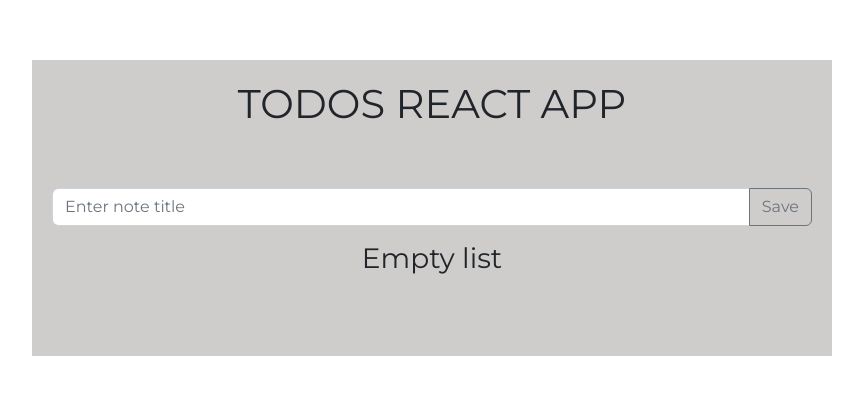
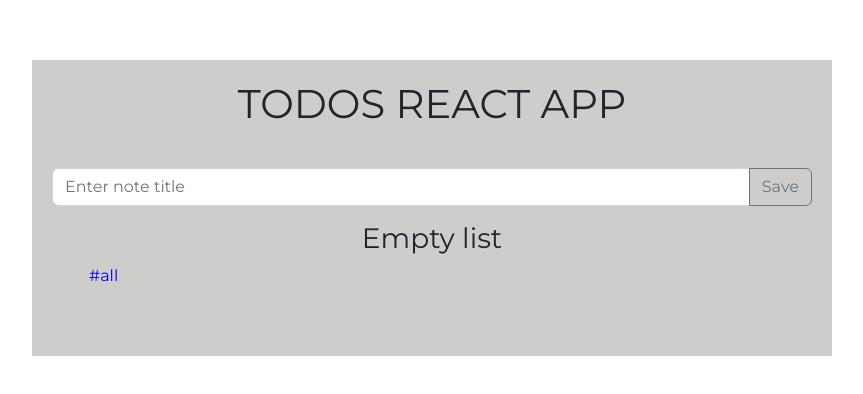
Before and after one commit to 1991artem/todo-tags, a React (Create React App) app: page / in a window 1280 px wide. Shown: the part 192-586 px from the top of the page, without its empty margins (208-1071 px from the left). Built offline with nearby package versions, Linux system fonts and the light colour scheme.

Commit message:
feat: add animation

```diff
--- a/src/App.tsx
+++ b/src/App.tsx
@@ -1,13 +1,15 @@
 import React from 'react';
 import { ListForm } from './components/ListForm';
 import './components/styles/index.scss'
+import { ITodos } from './interfaces/interfaces';
 
 function App() {
+  const storage: ITodos[] = localStorage.getItem('todos') ? JSON.parse(localStorage.getItem('todos') as string) : [];
 
   return (
     <div className="App">
       <h1>TODOS REACT APP</h1>
-      <ListForm />
+      <ListForm storage={storage}/>
     </div>
   );
 }
--- a/src/components/List/List.tsx
+++ b/src/components/List/List.tsx
@@ -1,3 +1,7 @@
+import {
+  CSSTransition,
+  TransitionGroup,
+} from 'react-transition-group';
 import { ITodos } from "../../interfaces/interfaces";
 import './task.scss';
 import Task from "./Task";
@@ -7,15 +11,25 @@ interface IList {
 }
 
 function List({todos}: IList) {
-
   return (
     <div className="list-todos">
       {
-        !todos.length? <h3 style={{textAlign: "center"}}>Empty list</h3>
+        todos.length ?
+        <TransitionGroup appear={true}>
+          {
+        todos.map((todos: ITodos) => (
+          <CSSTransition
+          key={todos.id}
+          timeout={500}
+          classNames="task"
+          >
+            <Task task={todos} />
+          </CSSTransition>
+        ))
+      }
+      </TransitionGroup>
         :
-        todos.map((todos: ITodos, index: number) => {
-          return <Task task={todos} key={index} />
-        })
+        <h3 style={{textAlign: "center"}}>Empty list</h3>
       }
     </div>
    );
--- /dev/null
+++ b/src/components/List/Tags.tsx
@@ -0,0 +1,33 @@
+import { useState } from "react";
+import { NavLink } from "react-bootstrap";
+
+interface ITags {
+  tags: string[];
+  setTag: (value: string) => void;
+}
+
+function Tags({tags, setTag}:ITags) {
+  const [activeTag, setActiveTag] = useState(tags[0]);
+  const tagsClickHandler = (tag: string) => {
+    setTag(tag)
+    setActiveTag(tag)
+  }
+
+  return (
+      <ul className="tags">
+        {
+          tags.map(tag =>
+          <li key={tag}
+          onClick={()=>tagsClickHandler(tag)}>
+            <NavLink
+            className={activeTag===tag? 'active-tag' : ''}
+            >
+              {tag}
+            </NavLink>
+          </li>)
+        }
+      </ul>
+    );
+}
+
+export default Tags;
--- a/src/components/List/task.scss
+++ b/src/components/List/task.scss
@@ -35,3 +35,18 @@ $button-color: rgb(207, 204, 204);
 .complited {
   text-decoration: line-through;
 }
+
+.task-enter {
+  transform: translateX(-650px);
+}
+.task-enter-active {
+  transform: translateX(0px);
+  transition: all 500ms ease-in;
+}
+.task-exit {
+  opacity: 1;
+}
+.task-exit-active {
+  transform: translateX(-650px);
+  transition: all 500ms ease-in;
+}
--- a/src/components/ListForm.tsx
+++ b/src/components/ListForm.tsx
@@ -2,38 +2,18 @@ import { createContext, useEffect, useState } from "react";
 import Input from "./Input/Input";
 import List from "./List/List";
 import { IContext, ITodos } from '../interfaces/interfaces';
+import useTodos from "./hooks/useTodos";
+import Tags from "./List/Tags";
+
+interface IListForm {
+  storage: ITodos[] | [];
+}
 
 export const TodosContext = createContext({} as IContext);
 
-export function ListForm() {
-  const [todos, setTodos] = useState([] as ITodos[]);
-  const [todoTitle, setTodoTitle] = useState('')
+export function ListForm({storage}: IListForm) {
+  const {todosList, tagsArray, setTodos, setTodoTitle, setTag} = useTodos(storage);
 
-  const getTags = (title: string): string[] => {
-    const tagsArray: string[] = title.split(' ');
-    const fiterTagArray =  tagsArray.filter((item:string) => {
-      if(item.includes('#')){
-        return item;
-      } else return null
-    })
-    return fiterTagArray.map((item:string) =>{
-      const tag =  item.split('#');
-      return tag.length === 1? `#${tag[0]}`:`#${tag[1]}`
-    })
-  }
-
-  const addTodoToList = (title: string) => {
-    if(title){
-      const todo: ITodos = {
-        id: todos.length,
-        title: title,
-        completed: false,
-        tags: getTags(title)
-      }
-      setTodos([...todos, todo])
-      setTodoTitle('')
-    }
-  }
   const toggleHandler = (id: number) => {
     setTodos(prev =>
       prev.map((todo: ITodos) => {
@@ -53,16 +33,14 @@ export function ListForm() {
     onToggle: toggleHandler,
     onRemove: removeHandler,
   }
-  // eslint-disable-next-line react-hooks/exhaustive-deps
-  useEffect(()=>addTodoToList(todoTitle), [todoTitle])
-
 
   return (
     < TodosContext.Provider value={context}>
-        <div className="list">
-      <Input setTodoTitle={setTodoTitle}/>
-      <List todos={todos} />
-    </div>
+      <div className="list">
+        <Input setTodoTitle={setTodoTitle}/>
+        <List todos={todosList} />
+        <Tags tags={tagsArray} setTag={setTag}/>
+      </div>
     </TodosContext.Provider>
     );
 }
--- /dev/null
+++ b/src/components/hooks/useTags.tsx
@@ -0,0 +1,37 @@
+import { useMemo, useState } from 'react';
+import { ITodos } from '../../interfaces/interfaces';
+
+const useTags = (todos: ITodos[]) => {
+  const defaultTags = ['#all']
+  const [tag, setTag] = useState(defaultTags[0]);
+
+  const tagsArray = useMemo(()=>{
+    const allTags = todos.map((todo: ITodos) => todo.tags)
+    const tags = new Set([...defaultTags, ...allTags.flat()]);
+    return Array.from(tags)
+  }, [todos])
+
+  const getTags = (title: string): string[] => {
+    const tagsArray: string[] = title.split(' ');
+    const fiterTagArray =  tagsArray.filter((item:string) => {
+      if(item.includes('#')){
+        return item;
+      } else return null
+    })
+    return fiterTagArray.map((item:string) =>{
+      const tag =  item.split('#');
+      return tag.length === 1? `#${tag[0]}`:`#${tag[1]}`
+    })
+  }
+
+  return {
+    tag,
+    tagsArray,
+    defaultTags,
+    getTags,
+    setTag
+  }
+
+}
+
+export default useTags;
--- /dev/null
+++ b/src/components/hooks/useTodos.tsx
@@ -0,0 +1,51 @@
+import { useState, useEffect, useMemo } from 'react';
+import { ITodos } from '../../interfaces/interfaces';
+import useTags from './useTags';
+
+const useTodos = (storage: ITodos[]) => {
+  const [todos, setTodos] = useState(storage);
+  const [todoTitle, setTodoTitle] = useState('');
+  const {tagsArray, tag, defaultTags, getTags, setTag} = useTags(todos);
+
+  useEffect(()=>{
+    if(storage){
+      setTodos(storage);
+    }
+  }, [])
+
+
+  const todosList = useMemo(()=>{
+    if(defaultTags.includes(tag)){
+      return [...todos]
+    } else {
+      return [...todos].filter((todo: ITodos) => {if(todo.title.includes(tag)){
+        return todo;
+      }});
+    }
+  }, [tag, todos]);
+
+  const addTodoToList = (title: string) => {
+    if(title){
+      const todo: ITodos = {
+        id: Date.now(),
+        title: title,
+        completed: false,
+        tags: getTags(title)
+      }
+      setTodos([...todosList, todo])
+      setTodoTitle('')
+    }
+  }
+
+  useEffect(()=>{
+    localStorage.setItem('todos', JSON.stringify(todos));
+  }, [todos])
+
+  useEffect(()=>{
+  addTodoToList(todoTitle);
+  }, [todoTitle])
+
+  return {todosList, tagsArray, setTodoTitle, setTodos, setTag}
+}
+
+export default useTodos
--- a/src/components/styles/index.scss
+++ b/src/components/styles/index.scss
@@ -46,3 +46,19 @@ $background-app: rgb(207, 204, 204);
   flex-direction: column;
   justify-content: center;
 }
+
+.tags {
+  display: flex;
+  list-style-type: none;
+  flex-wrap: wrap;
+  li{
+    margin: 0 5px;
+    &:hover {
+      cursor: pointer;
+      color: blue;
+    }
+  }
+  .active-tag {
+    color: blue;
+  }
+}
```
Also changed, not shown: package.json (+7 -5 lines), 1 other file (tests, documents, lock files or other folders).
